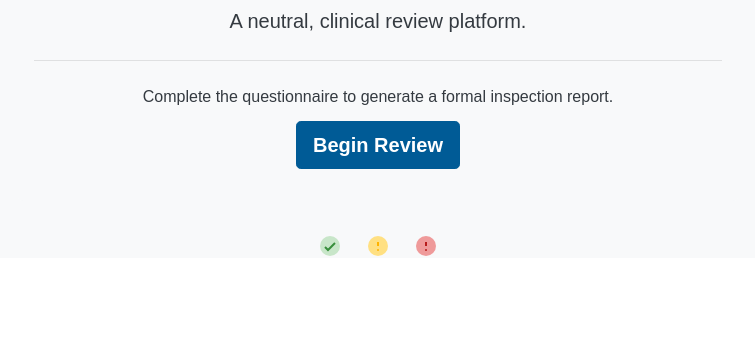
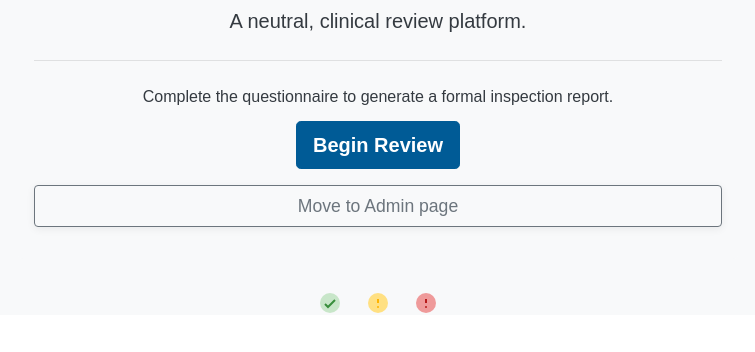
Before and after one commit to juanfelipe-dev/PDIF, a Django app: page / in a window 1280 px wide. Shown: the part 275-627 px from the top of the page, without its empty margins (262-1017 px from the left). Run offline with Django 5.2, Linux system fonts and the light colour scheme; data comes from the database, SQL or seed files in the repository; data that the repository does not hold is empty.

Commit message:
add admin page button

```diff
--- a/templates/inspections/landing.html
+++ b/templates/inspections/landing.html
@@ -16,6 +16,11 @@
   <hr class="my-4">
   <p>Complete the questionnaire to generate a formal inspection report.</p>
   <a class="btn btn-primary btn-lg" href="{% url 'inspections:questionnaire' %}" role="button">Begin Review</a>
+  <div class="mt-3">
+    <a class="btn btn-outline-secondary btn-block" href="/admin/" style="min-width:180px;max-width:100%;font-size:1.1rem;box-shadow:0 2px 8px #0001;" target="_blank">
+      <span style="vertical-align:middle;">Move to Admin page</span>
+    </a>
+  </div>
 </div>
 <!-- icon bar for status types -->
 <div class="d-flex justify-content-center align-items-center mb-4" style="gap:1.5em;">
```
